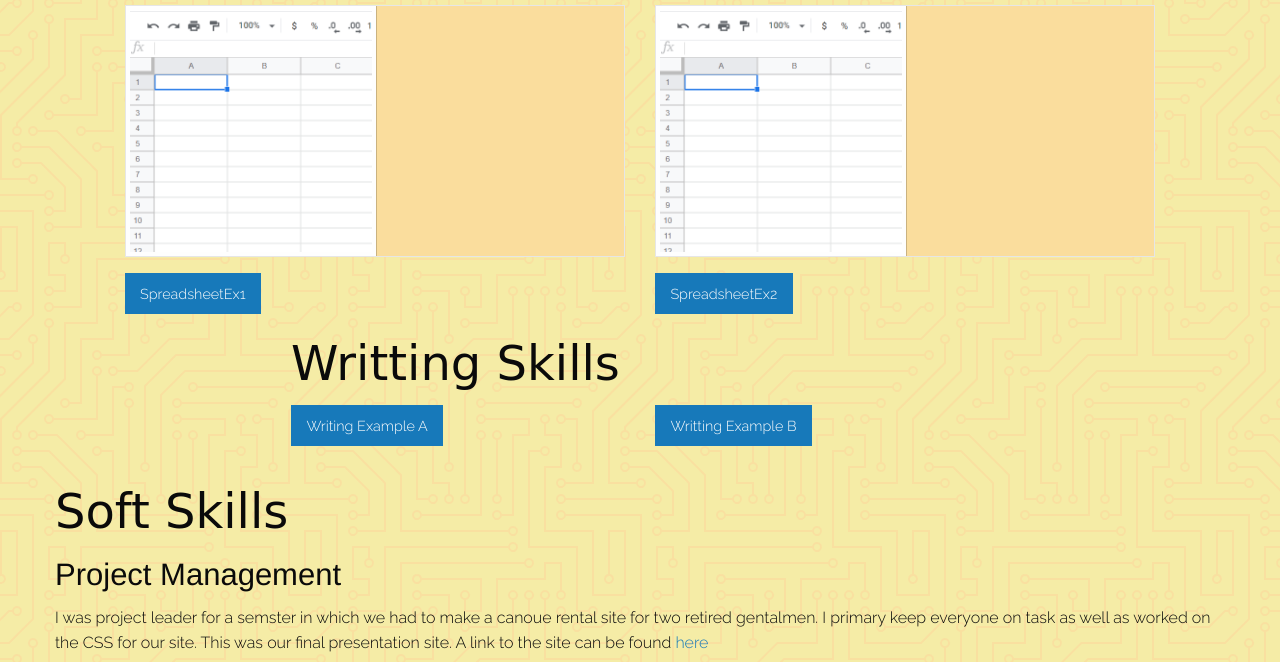
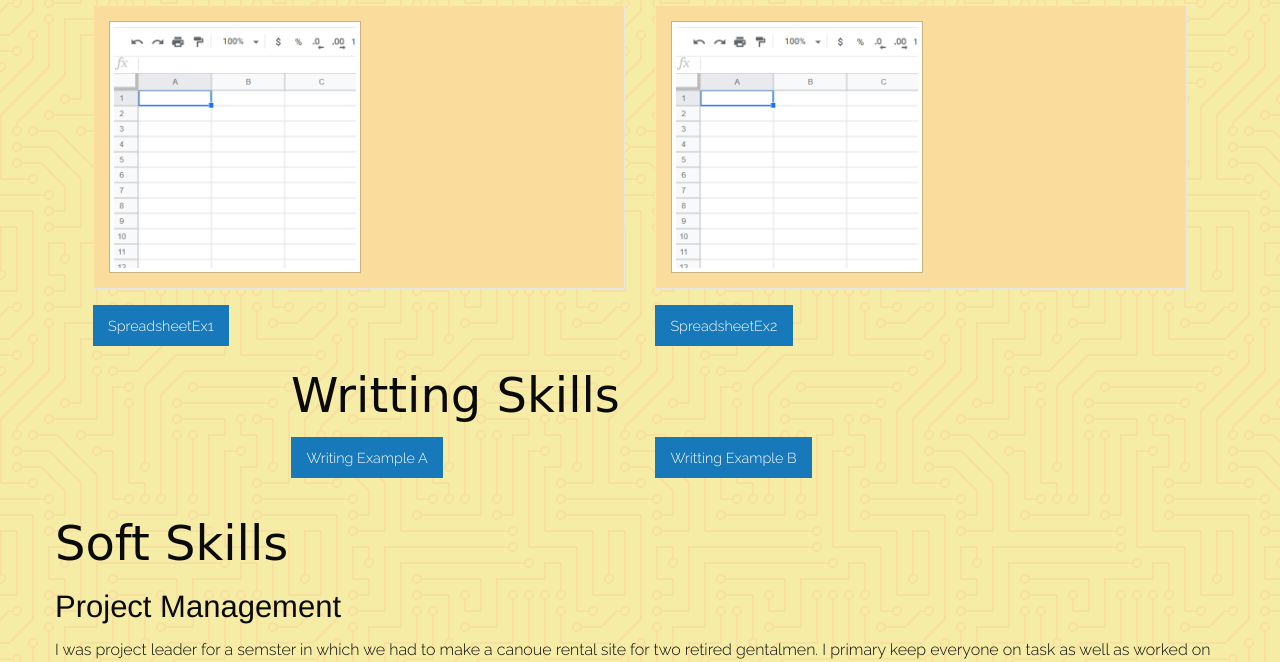
Before and after one commit to jxcarroll/portfolio, a plain HTML site: page resume.html in a window 1280 px wide. Shown: the part 1246-1908 px from the top of the page. Drawn offline with Linux system fonts and the light colour scheme; a web font is replaced by a local one.

Commit message:
Short Description about Changes

```diff
--- a/resume.html
+++ b/resume.html
@@ -89,15 +89,19 @@
 
      <div class="large-6 cell">
      <div class="card">
+      <div class="card-section">
       <a href="https://docs.google.com/spreadsheets/d/1qFyIxsOiyq3lnTbdY7BFpsTK9FrGodZbrR1cGSGM6Bg/edit?usp=sharing"></a>
-      <img class="thumbnail"  src="/portfolio/assets/images/excel.png" alt="Spreadsheet1" width="104" height="142" />
+      <img class="thumbnail"  src="/portfolio/assets/images/excel.png" alt="Spreadsheet1" />
+    </div>
     </div>
     </div>
 
     <div class="large-6 cell">
     <div class="card">
+    <div class="card-section">
       <a href="https://docs.google.com/spreadsheets/d/1JFtJ6px3tYSOxiUM0pcRyGDLcu__RMnlBR6rRhN2hPQ/edit?usp=sharing"></a>
-      <img class="thumbnail"  src="/portfolio/assets/images/excel.png" alt="Spreadsheet1" width="104" height="142" />
+      <img class="thumbnail"  src="/portfolio/assets/images/excel.png" alt="Spreadsheet1"  />
+    </div>
     </div>
     </div>
 
@@ -110,6 +114,7 @@
       <a href="/portfolio/database-2/Advance Analysis.xlsx" download="SpreadsheetEx2"></a>
      <button class="button">SpreadsheetEx2</button>
     </div>
+
     </div>
     </div>
 
```
